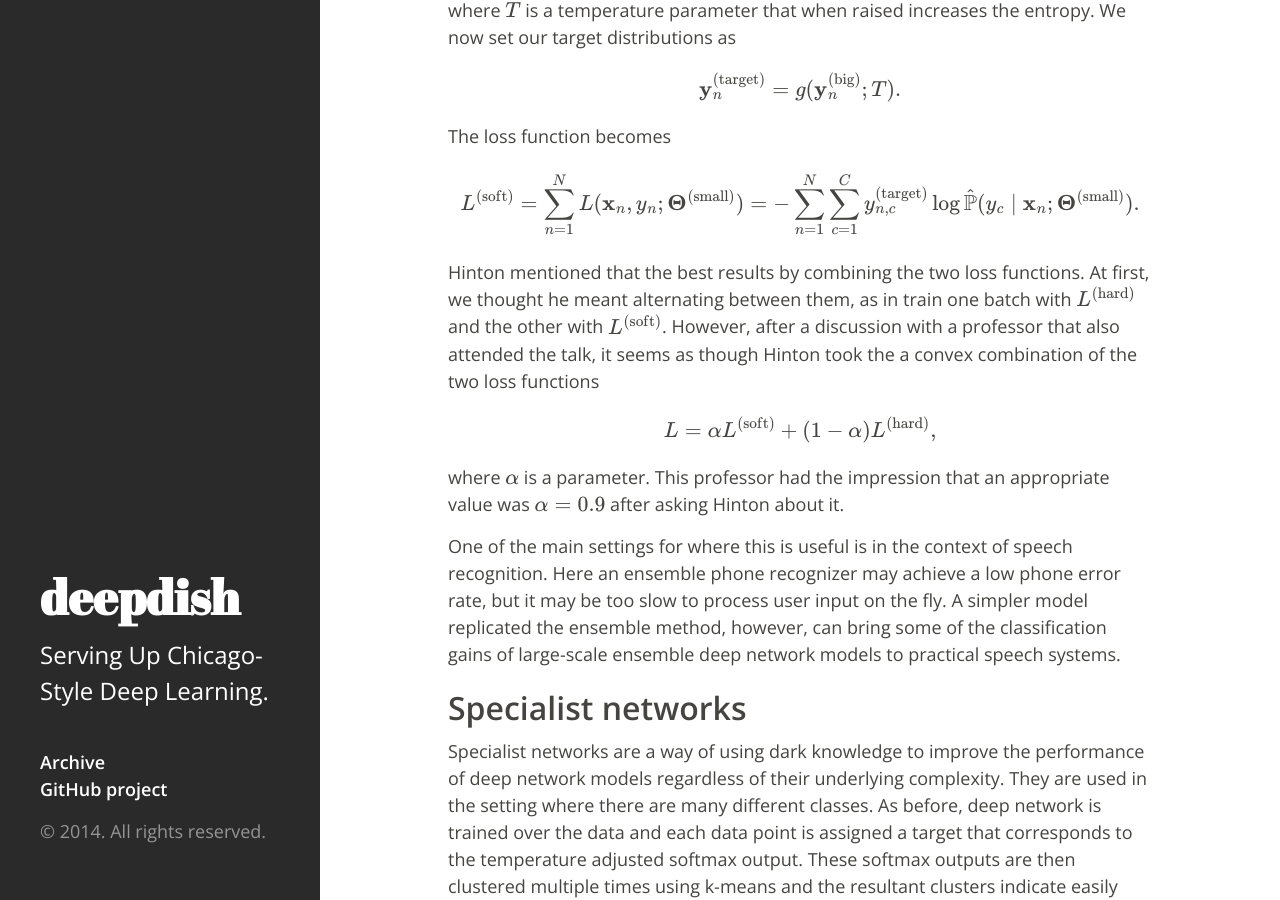
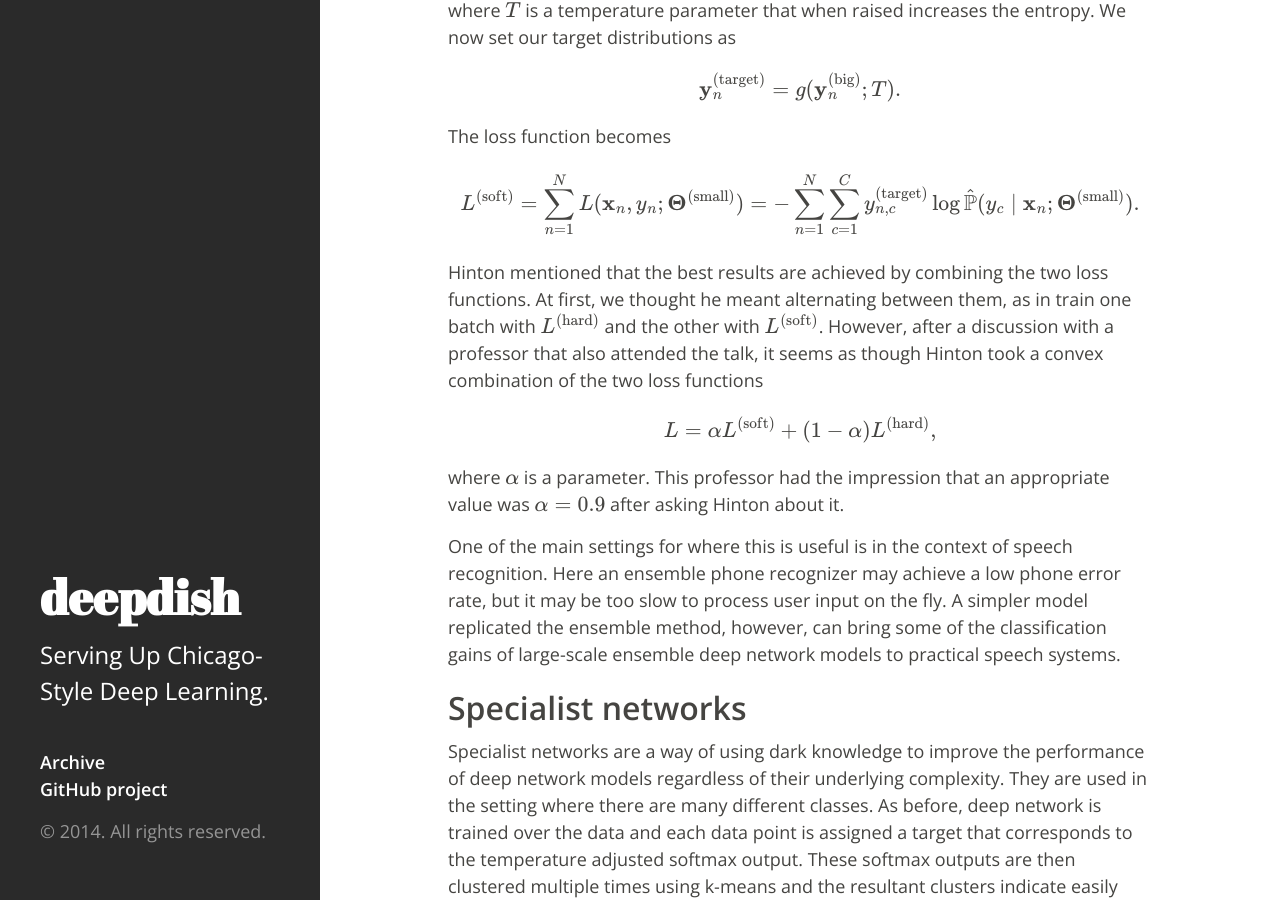
Before and after one commit to uchicago-cs/deepdish, a Jekyll site: the page built from _posts/2014-10-28-hintons-dark-knowledge.md, in a window 1280 px wide and 900 px high, scrolled down 1988 px. Built offline with Jekyll 4.4.1, drawn with Linux system fonts in a browser that asks for light colours; Markdown is read by kramdown in place of the engine named in the settings; formulas are drawn with MathJax 3.

Commit message:
Fixed typo in Hinton's dark knowledge.

```diff
--- a/_posts/2014-10-28-hintons-dark-knowledge.md
+++ b/_posts/2014-10-28-hintons-dark-knowledge.md
@@ -84,11 +84,11 @@ The loss function becomes
 $$ L ^ \mathrm{(soft)} = \sum _ {n=1}^NL(\mathbf{x} _ n,y _ n;\boldsymbol{\Theta}^\mathrm{(small)}) = -\sum _ {n=1}^N \sum _ {c=1}^C y ^ \mathrm{(target)} _ {n, c} \log \hat{\mathbb{P}}(y _ c \mid \mathbf{x} _ n ; \boldsymbol{\Theta} ^ \mathrm{(small)}).
 $$
 
-Hinton mentioned that the best results by combining the two loss functions. At
+Hinton mentioned that the best results are achieved by combining the two loss functions. At
 first, we thought he meant alternating between them, as in train one batch with
 \\( L ^ \mathrm{(hard)} \\) and the other with \\( L ^ \mathrm{(soft)} \\).
 However, after a discussion with a professor that also attended the talk, it
-seems as though Hinton took the a convex combination of the two loss functions
+seems as though Hinton took a convex combination of the two loss functions
 
 $$ L = \alpha L ^ \mathrm{(soft)} + (1 - \alpha) L ^ \mathrm{(hard)}, $$
 
```
